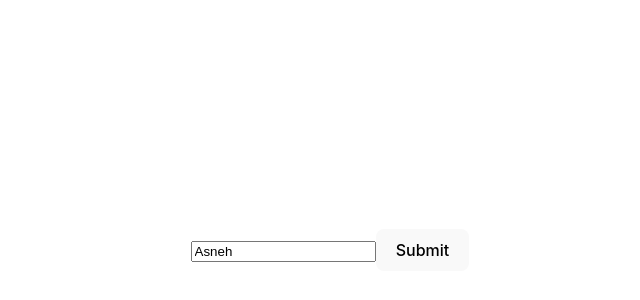
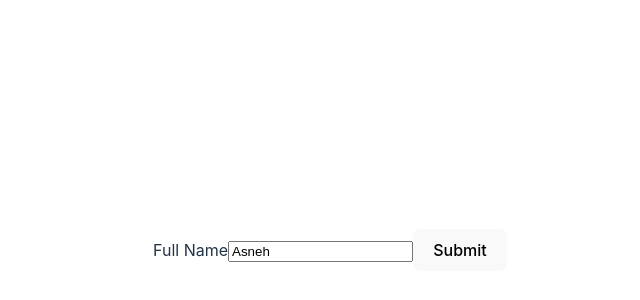
Before and after one commit to rajasneh/Web-Dev, a React (Vite) app in the folder React/React-Part-6/basic-react-app/: page / in a window 1280 px wide. Shown: the part 150-450 px from the top of the page, without its empty margins (310-950 px from the left). Built offline with nearby package versions, Linux system fonts and the light colour scheme.

Commit message:
Labels in react

```diff
--- a/React/React-Part-6/basic-react-app/src/Form.jsx
+++ b/React/React-Part-6/basic-react-app/src/Form.jsx
@@ -8,10 +8,12 @@ export default function Form() {
 
   return (
     <form>
+      <label htmlFor="userName">Full Name</label>
       <input
         placeholder="enter your name"
         type="text"
         value={fullName}
+        id="userName"
         onChange={handleChange}
       ></input>
       <button>Submit</button>
```
